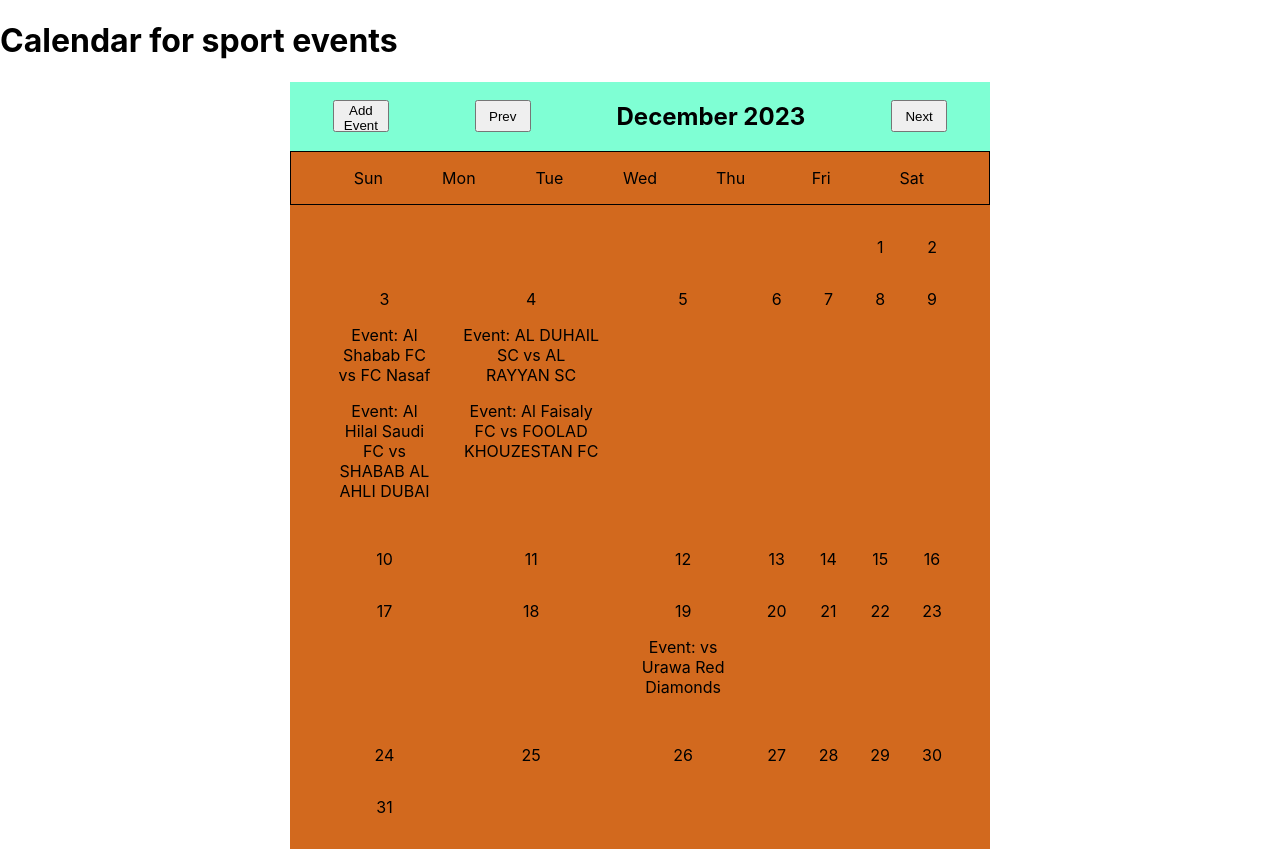
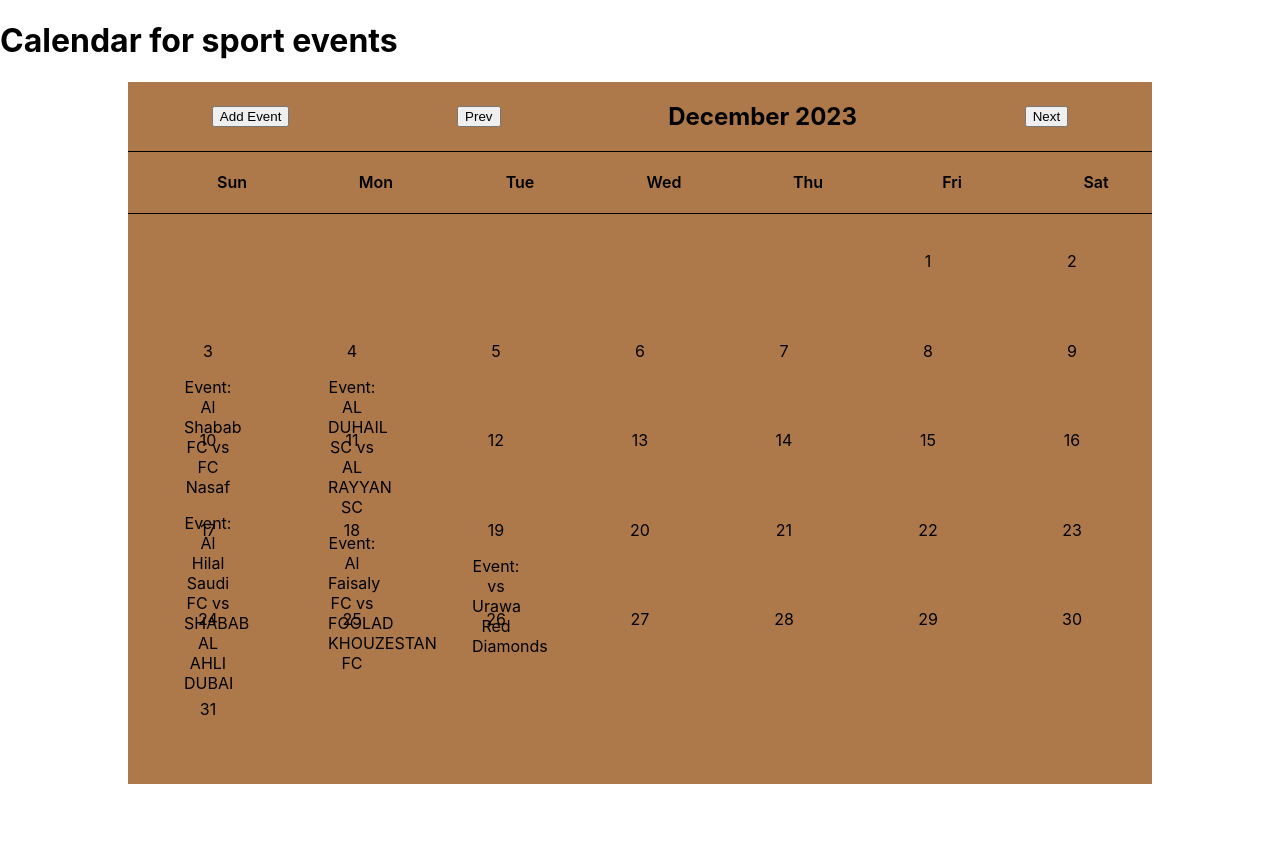
Before and after one commit to gretava/sport-event-calendar, a React app: page / in a window 1280 px wide. After the commit the page ends 800 px from the top, so only its background shows below. Built offline with nearby package versions, Linux system fonts and the light colour scheme; the HTML template or start-up script is replaced by a standard one.

Commit message:
Adjust styling of calendar

```diff
--- a/src/Calendar/calendar.module.scss
+++ b/src/Calendar/calendar.module.scss
@@ -1,50 +1,140 @@
 .calendarMain {
-  background-color: chocolate;
-  width: 700px;
+  background-color: #ad794b;
+  // width: 800px;
+  width: 80%;
+  // height: auto;
   margin: auto;
   // display: grid;
   // justify-content: center;
   text-align: center;
+  flex: 1;
+}
+
+.monthMainHeader {
+  background-color: #596854;
+  display: flex;
+  justify-content: space-between;
+  text-align: center;
+  align-items: center;
+  padding: 0 2rem;
 }
 
 .monthHeader {
-  background-color: aquamarine;
   display: flex;
   justify-content: space-around;
   text-align: center;
   align-items: center;
 }
 
-.navBtn {
+.calendarH2 {
+  width: 12rem;
+  margin-right: 2rem;
+  text-align: center;
+  align-items: center;
+}
+
+.monthNavBtn {
+  display: flex;
+  justify-content: space-around;
+  width: 7.5rem;
+  // height: 2rem;
+  // margin-left: 60px;
+  // padding: 0;
+}
+
+.navBtns {
   width: 3.5rem;
   height: 2rem;
-  // margin: 10px;
-  // padding: 0;
+  font-size: 0.9rem;
+  border-radius: 0.5rem;
+  border: none;
+  background-color: #cc9a52;
+  cursor: pointer;
 }
+
+.navBtns:active {
+  background-color: #c78932;
+  opacity: 0.8;
+}
+
+.addEventBtn {
+  width: 5rem;
+  height: 2rem;
+  font-size: 0.9rem;
+  border-radius: 0.5rem;
+  border: none;
+  background-color: #cc9a52;
+  cursor: pointer;
+}
+
+.addEventBtn:active {
+  background-color: #c78932;
+  opacity: 0.8;
+}
+
 .daysOfWeek {
-  // background-color: aqua;
-  display: flex;
-  justify-content: space-between;
+  display: grid;
+  grid-template-columns: repeat(7, auto);
   padding: 1rem 2rem;
-  border: 1px solid black;
+  text-align: center;
+  align-items: center;
+  border-top: 1px solid black;
+  border-bottom: 1px solid black;
 }
 
 .dayOfWeek {
   flex: 1;
+  text-align: center;
+  align-items: center;
+  padding: 0 2rem;
+  margin: 0.3rem 1rem;
+  font-weight: 600;
+  // margin: 0.5rem;
+  // height: 3rem;
+  width: 3rem;
 }
 
 .gridNumberDays {
-  // margin: 0;
   display: grid;
   grid-template-columns: repeat(7, auto);
-  padding: 1rem 2rem;
+  padding: 1rem 0;
+  flex: 1;
+  justify-content: center;
+  text-align: center;
+  align-items: center;
 }
 
 .gridNumberDay {
-  // border: 1px solid black;
   text-align: center;
   align-items: center;
-  padding: 1rem;
+  padding: 1rem 2rem;
+  margin: 0.3rem 1rem;
+  height: 3rem;
+  width: 3rem;
+  // flex: 1;
+}
 
-  // padding: 1rem 2rem;
+.gridNumberDay:hover {
+  background-color: #554f48;
+  cursor: pointer;
 }
+
+.eventIndicatorsContainer {
+  display: flex;
+  align-items: center;
+  cursor: pointer;
+}
+
+.eventIndicatorsContainer:hover {
+  background-color: #554f48;
+}
+
+.eventIndicator {
+  font-size: 1.5rem;
+  text-align: center;
+}
+
+.gridNumberDayIndicator {
+  display: flex;
+  justify-content: center;
+}
```
